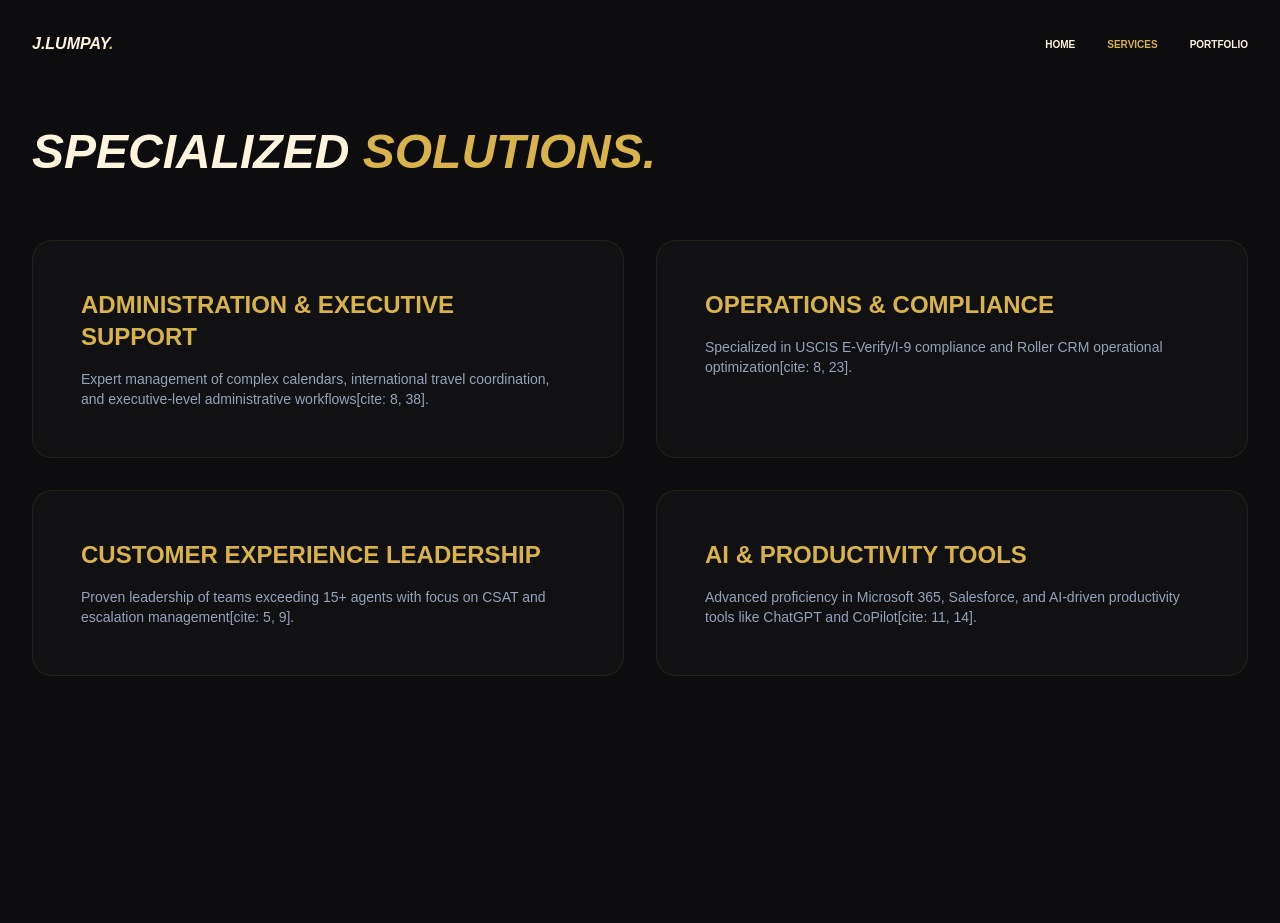
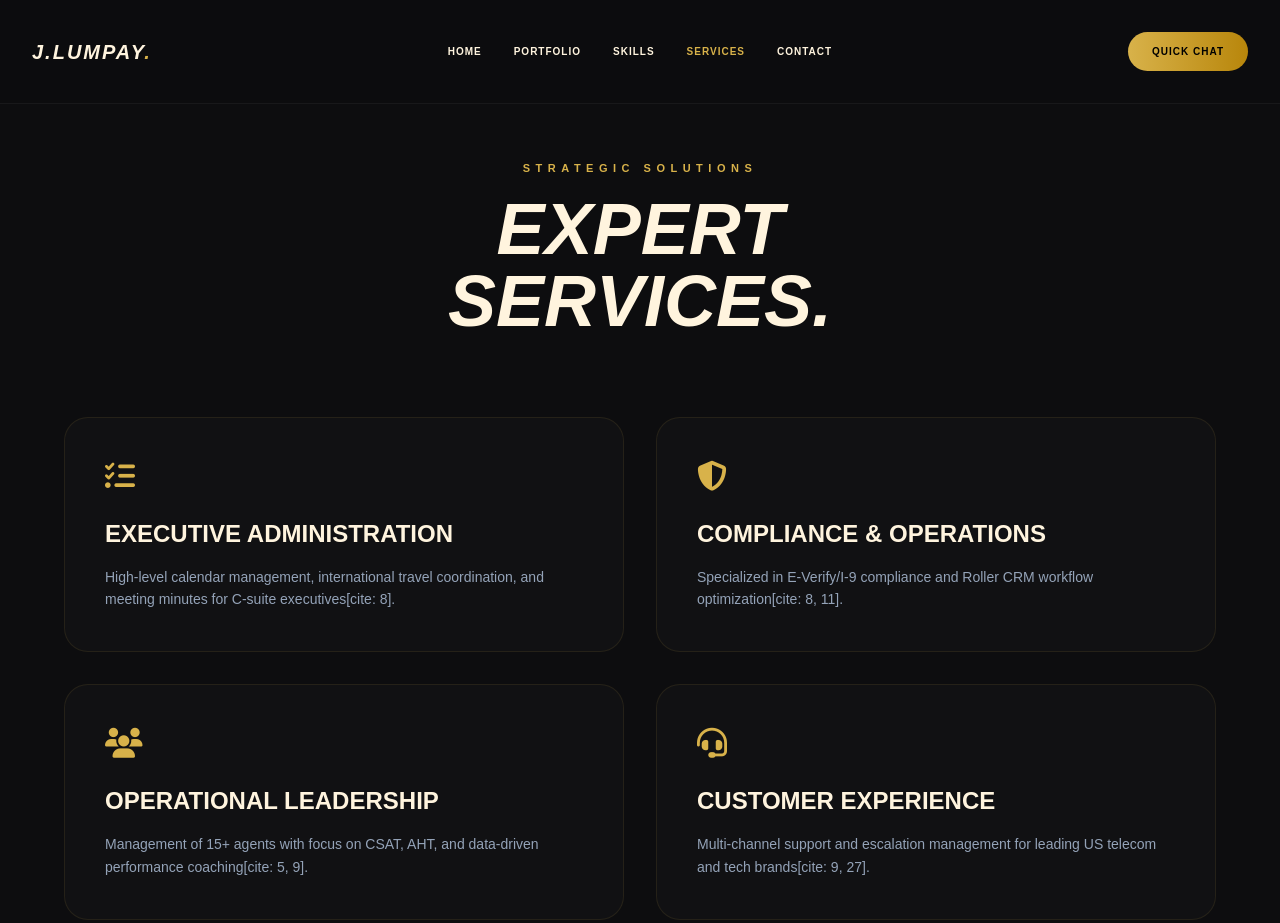
Before and after one commit to jerwinlumpay/portfolio, a plain HTML site: page services.html in a window 1280 px wide. Before the commit the page ends 800 px from the top, so only its background shows below. Drawn offline with nearby package versions, Linux system fonts and the light colour scheme; a web font is replaced by a local one.

Commit message:
Update services.html

```diff
--- a/services.html
+++ b/services.html
@@ -3,47 +3,59 @@
 <head>
     <meta charset="UTF-8">
     <meta name="viewport" content="width=device-width, initial-scale=1.0">
-    <title>Services | Specialized Solutions by Jerwin Lumpay</title>
+    <title>Services | Jerwin Lumpay</title>
     <script src="https://cdn.tailwindcss.com"></script>
+    <link rel="stylesheet" href="https://cdnjs.cloudflare.com/ajax/libs/font-awesome/6.5.1/css/all.min.css">
     <link href="https://fonts.cdnfonts.com/css/p22-underground" rel="stylesheet">
     <style>
         :root { --onyx: #0D0D0F; --champagne: #D8B24A; --ivory: #FFF4DE; }
         body { background: var(--onyx); color: var(--ivory); font-family: 'P22 Underground', sans-serif; }
-        .service-card { background: rgba(255, 255, 255, 0.02); border: 1px solid rgba(216, 178, 74, 0.1); padding: 3rem; border-radius: 20px; transition: 0.3s; }
-        .service-card:hover { border-color: var(--champagne); }
+        .service-card { background: rgba(255, 255, 255, 0.02); border: 1px solid rgba(216, 178, 74, 0.1); transition: 0.3s; }
+        .service-card:hover { border-color: var(--champagne); background: rgba(216, 178, 74, 0.05); }
     </style>
 </head>
-<body class="pt-32 pb-20 px-8">
-    <nav class="fixed top-0 left-0 w-full z-50 p-8 bg-[#0D0D0F]/90 backdrop-blur-md">
+<body class="pt-40 pb-20 px-8">
+
+    <nav id="navbar" class="fixed top-0 left-0 w-full z-50 px-8 py-8 bg-[#0D0D0F]/95 backdrop-blur-md border-b border-white/5 transition-all">
         <div class="max-w-7xl mx-auto flex justify-between items-center">
-            <a href="index.html" class="font-black uppercase italic">J.LUMPAY<span class="text-[#D8B24A]">.</span></a>
-            <div class="flex gap-8 text-[10px] font-bold uppercase">
-                <a href="index.html">Home</a>
-                <a href="services.html" class="text-[#D8B24A]">Services</a>
-                <a href="portfolio.html">Portfolio</a>
+            <a href="index.html" class="text-xl font-black uppercase tracking-widest italic">J.LUMPAY<span class="text-[#D8B24A]">.</span></a>
+            <div class="hidden md:flex gap-8">
+                <a href="index.html" class="text-[10px] font-bold uppercase tracking-widest hover:text-[#D8B24A] transition">Home</a>
+                <a href="portfolio.html" class="text-[10px] font-bold uppercase tracking-widest hover:text-[#D8B24A] transition">Portfolio</a>
+                <a href="skills.html" class="text-[10px] font-bold uppercase tracking-widest hover:text-[#D8B24A] transition">Skills</a>
+                <a href="services.html" class="text-[10px] font-bold uppercase tracking-widest text-[#D8B24A]">Services</a>
+                <a href="contact.html" class="text-[10px] font-bold uppercase tracking-widest hover:text-[#D8B24A] transition">Contact</a>
             </div>
+            <a href="https://wa.me/971544609927" class="bg-gradient-to-r from-[#D8B24A] to-[#B8860B] text-black px-6 py-3 rounded-full font-extrabold uppercase text-[10px] tracking-widest hover:scale-105 transition">Quick Chat</a>
         </div>
     </nav>
 
-    <div class="max-w-7xl mx-auto">
-        <h1 class="text-5xl font-black italic uppercase mb-16">Specialized <span class="text-[#D8B24A]">Solutions.</span></h1>
+    <div class="max-w-6xl mx-auto">
+        <header class="mb-20 text-center">
+            <h2 class="text-[#D8B24A] uppercase tracking-[0.5em] text-[11px] font-extrabold mb-4">Strategic Solutions</h2>
+            <h1 class="text-5xl md:text-7xl font-black italic uppercase leading-none">Expert <br>Services.</h1>
+        </header>
 
         <div class="grid grid-cols-1 md:grid-cols-2 gap-8">
-            <div class="service-card">
-                <h3 class="text-2xl font-bold uppercase mb-4 text-[#D8B24A]">Administration & Executive Support</h3>
-                <p class="text-slate-400 text-sm font-light">Expert management of complex calendars, international travel coordination, and executive-level administrative workflows[cite: 8, 38].</p>
+            <div class="service-card p-10 rounded-3xl">
+                <i class="fas fa-tasks text-[#D8B24A] text-3xl mb-6"></i>
+                <h3 class="text-2xl font-bold uppercase mb-4">Executive Administration</h3>
+                <p class="text-slate-400 text-sm font-light leading-relaxed">High-level calendar management, international travel coordination, and meeting minutes for C-suite executives[cite: 8].</p>
             </div>
-            <div class="service-card">
-                <h3 class="text-2xl font-bold uppercase mb-4 text-[#D8B24A]">Operations & Compliance</h3>
-                <p class="text-slate-400 text-sm font-light">Specialized in USCIS E-Verify/I-9 compliance and Roller CRM operational optimization[cite: 8, 23].</p>
+            <div class="service-card p-10 rounded-3xl">
+                <i class="fas fa-shield-alt text-[#D8B24A] text-3xl mb-6"></i>
+                <h3 class="text-2xl font-bold uppercase mb-4">Compliance & Operations</h3>
+                <p class="text-slate-400 text-sm font-light leading-relaxed">Specialized in E-Verify/I-9 compliance and Roller CRM workflow optimization[cite: 8, 11].</p>
             </div>
-            <div class="service-card">
-                <h3 class="text-2xl font-bold uppercase mb-4 text-[#D8B24A]">Customer Experience Leadership</h3>
-                <p class="text-slate-400 text-sm font-light">Proven leadership of teams exceeding 15+ agents with focus on CSAT and escalation management[cite: 5, 9].</p>
+            <div class="service-card p-10 rounded-3xl">
+                <i class="fas fa-users text-[#D8B24A] text-3xl mb-6"></i>
+                <h3 class="text-2xl font-bold uppercase mb-4">Operational Leadership</h3>
+                <p class="text-slate-400 text-sm font-light leading-relaxed">Management of 15+ agents with focus on CSAT, AHT, and data-driven performance coaching[cite: 5, 9].</p>
             </div>
-            <div class="service-card">
-                <h3 class="text-2xl font-bold uppercase mb-4 text-[#D8B24A]">AI & Productivity Tools</h3>
-                <p class="text-slate-400 text-sm font-light">Advanced proficiency in Microsoft 365, Salesforce, and AI-driven productivity tools like ChatGPT and CoPilot[cite: 11, 14].</p>
+            <div class="service-card p-10 rounded-3xl">
+                <i class="fas fa-headset text-[#D8B24A] text-3xl mb-6"></i>
+                <h3 class="text-2xl font-bold uppercase mb-4">Customer Experience</h3>
+                <p class="text-slate-400 text-sm font-light leading-relaxed">Multi-channel support and escalation management for leading US telecom and tech brands[cite: 9, 27].</p>
             </div>
         </div>
     </div>
```
